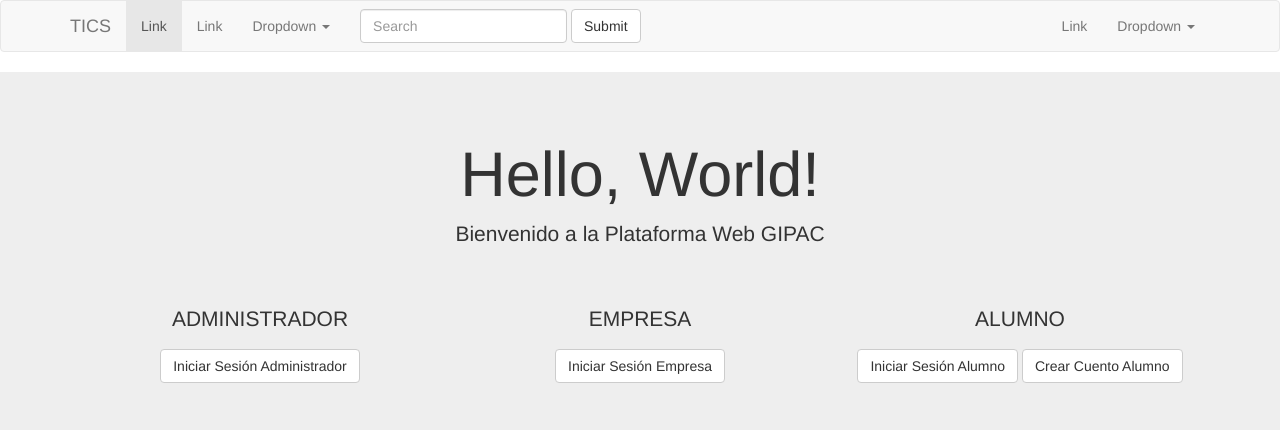
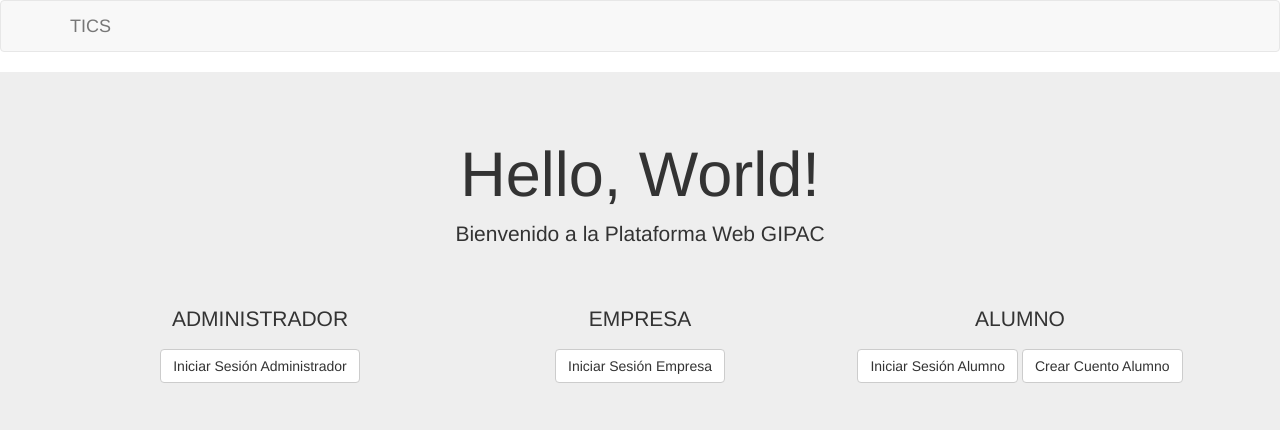
Before and after one commit to njara/tics, a CodeIgniter app: page /tarea3grupo13/ in a window 1280 px wide. Shown: the top 430 px of the page. Run offline with CodeIgniter, Linux system fonts and the light colour scheme; some libraries are stand-ins or nearby versions.

Commit message:
limpiar navbar

```diff
--- a/application/views/welcome_message.php
+++ b/application/views/welcome_message.php
@@ -38,39 +38,13 @@ defined('BASEPATH') OR exit('No direct script access allowed');
 			<!-- Collect the nav links, forms, and other content for toggling -->
 			<div class="collapse navbar-collapse" id="bs-example-navbar-collapse-1">
 				<ul class="nav navbar-nav">
-					<li class="active"><a href="#">Link <span class="sr-only">(current)</span></a></li>
-					<li><a href="#">Link</a></li>
-					<li class="dropdown">
-						<a href="#" class="dropdown-toggle" data-toggle="dropdown" role="button" aria-haspopup="true" aria-expanded="false">Dropdown <span class="caret"></span></a>
-						<ul class="dropdown-menu">
-							<li><a href="#">Action</a></li>
-							<li><a href="#">Another action</a></li>
-							<li><a href="#">Something else here</a></li>
-							<li role="separator" class="divider"></li>
-							<li><a href="#">Separated link</a></li>
-							<li role="separator" class="divider"></li>
-							<li><a href="#">One more separated link</a></li>
-						</ul>
-					</li>
+
+
 				</ul>
 				<form class="navbar-form navbar-left">
-					<div class="form-group">
-						<input type="text" class="form-control" placeholder="Search">
-					</div>
-					<button type="submit" class="btn btn-default">Submit</button>
-				</form>
+
 				<ul class="nav navbar-nav navbar-right">
-					<li><a href="#">Link</a></li>
-					<li class="dropdown">
-						<a href="#" class="dropdown-toggle" data-toggle="dropdown" role="button" aria-haspopup="true" aria-expanded="false">Dropdown <span class="caret"></span></a>
-						<ul class="dropdown-menu">
-							<li><a href="#">Action</a></li>
-							<li><a href="#">Another action</a></li>
-							<li><a href="#">Something else here</a></li>
-							<li role="separator" class="divider"></li>
-							<li><a href="#">Separated link</a></li>
-						</ul>
-					</li>
+
 				</ul>
 			</div><!-- /.navbar-collapse -->
 		</div><!-- /.container-fluid -->
```
